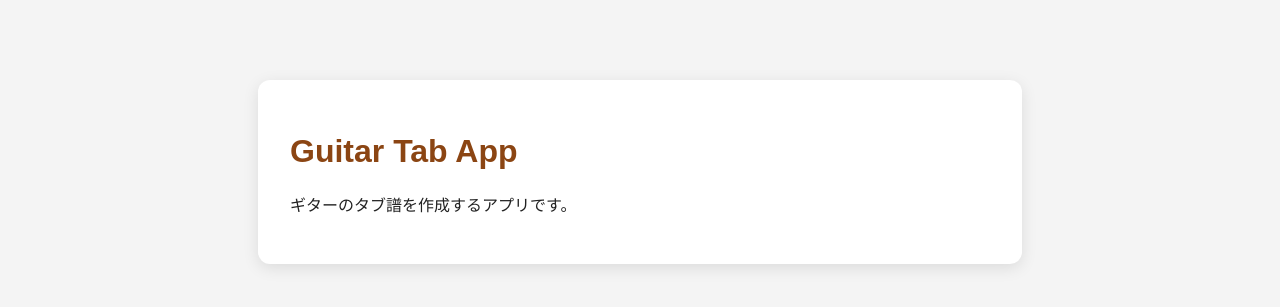
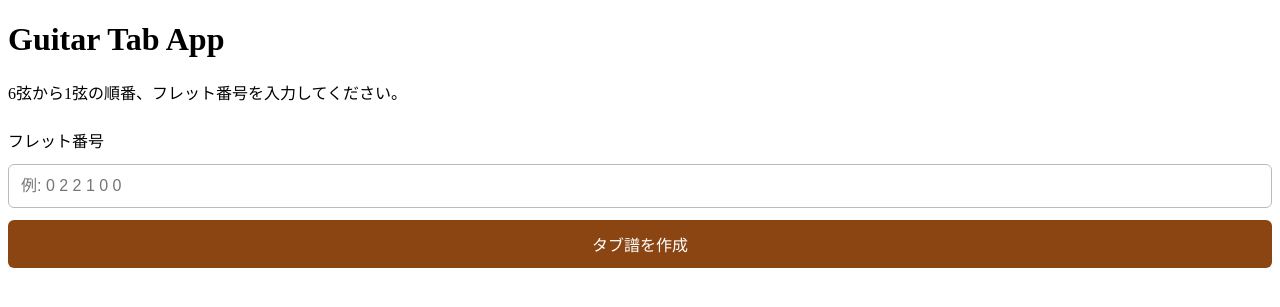
Before and after one commit to waikiki8989-arch/guitar-tab-app, a Flask app: page / in a window 1280 px wide. Shown: the top 307 px of the page. Run offline with Flask 3, Linux system fonts and the light colour scheme.

Commit message:
弦ごとにフレットを入力するとTab譜を表示することができた

```diff
--- a/app.py
+++ b/app.py
@@ -1,14 +1,30 @@
-from flask import Flask, render_template
+from flask import Flask, render_template, request
 #Flask は、Webアプリ本体を作るために使います。
 #render_template は、HTMLファイルを読み込んでブラウザに表示するために使います。
+from tab_generator import generate_tab
 
 app = Flask(__name__)
 #Flask(__name__) でFlaskアプリを作成して、それを app という変数に入れています。
 
-@app.route("/")
+@app.route("/", methods=["GET", "POST"])
 def index():
-    return render_template("index.html")
-    #index.html をブラウザに返す
+    tab = None
+    error = None
+    frets = ""
+    if request.method == "POST":
+        frets = request.form.get("frets", "").strip()
+
+        try:
+            tab = generate_tab(frets)
+        except ValueError as exc:
+            error = str(exc)
+
+    return render_template(
+        "index.html",
+        tab=tab,
+        error=error,
+        frets=frets,
+    )
 
 
 if __name__ == "__main__":
--- a/static/style.css
+++ b/static/style.css
@@ -1,19 +1,41 @@
-body {
-    margin: 0;
-    background-color: #f4f4f4;
-    color: #222;
-    font-family: sans-serif;
+form {
+    display: grid;
+    gap: 12px;
+    margin-top: 24px;
 }
 
-main {
-    width: min(90%, 700px);
-    margin: 80px auto;
-    padding: 32px;
-    border-radius: 12px;
-    background-color: white;
-    box-shadow: 0 4px 16px rgb(0 0 0 / 10%);
+input {
+    padding: 12px;
+    border: 1px solid #bbb;
+    border-radius: 6px;
+    font-size: 16px;
 }
 
-h1 {
-    color: #8b4513;
+button {
+    padding: 12px;
+    border: 0;
+    border-radius: 6px;
+    background-color: #8b4513;
+    color: white;
+    font-size: 16px;
+    cursor: pointer;
 }
+
+button:hover {
+    background-color: #65320d;
+}
+
+.error {
+    color: #c62828;
+}
+
+.tab {
+    overflow-x: auto;
+    padding: 20px;
+    border-radius: 8px;
+    background-color: #222;
+    color: #fff;
+    font-family: monospace;
+    font-size: 18px;
+    line-height: 1.6;
+}
--- a/tab_generator.py
+++ b/tab_generator.py
@@ -0,0 +1,36 @@
+STRING_NAMES = ["E", "A", "D", "G", "B", "e"]
+
+
+def generate_tab(frets_text):
+    frets = frets_text.split()
+
+    if len(frets) != 6:
+        raise ValueError("フレット番号を6個入力してください。")
+
+    normalized_frets = []
+
+    for fret in frets:
+        if fret.lower() == "x":
+            normalized_frets.append("x")
+            continue
+
+        if not fret.isdigit():
+            raise ValueError("フレット番号には0〜24またはxを入力してください。")
+
+        fret_number = int(fret)
+
+        if fret_number < 0 or fret_number > 24:
+            raise ValueError("フレット番号は0〜24で入力してください。")
+
+        normalized_frets.append(str(fret_number))
+
+    lines = []
+
+    # 入力は6弦から1弦、表示は1弦から6弦の順にする
+    for string_name, fret in zip(
+        reversed(STRING_NAMES),
+        reversed(normalized_frets),
+    ):
+        lines.append(f"{string_name}|--{fret}--|")
+
+    return "\n".join(lines)
--- a/templates/index.html
+++ b/templates/index.html
@@ -12,7 +12,31 @@
 <body>
     <main>
         <h1>Guitar Tab App</h1>
-        <p>ギターのタブ譜を作成するアプリです。</p>
+        <p>6弦から1弦の順番、フレット番号を入力してください。</p>
+
+        <form method="post">
+            <label for="frets">フレット番号</label>
+
+            <input
+                id="frets"
+                name="frets"
+                type="text"
+                value="{{ frets }}"
+                placeholder="例: 0 2 2 1 0 0"
+                required
+            >
+
+            <button type="submit">タブ譜を作成</button>
+        </form>
+
+        {% if error %}
+            <p class="error">{{ error }}</p>
+        {% endif %}
+
+        {% if tab %}
+            <h2>生成結果</h2>
+            <pre class="tab">{{ tab }}</pre>
+        {% endif %}
     </main>
 </body>
 </html>
```
